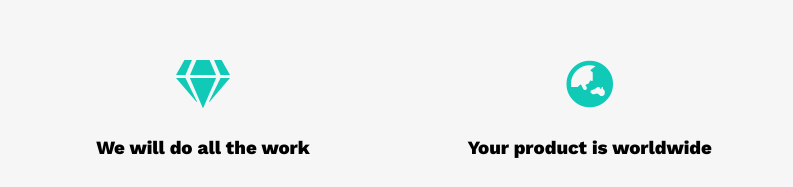
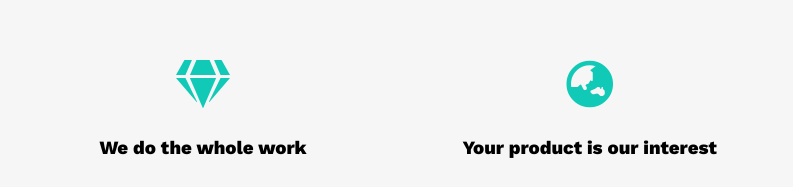
Before and after one commit to mmbhb123/HTML1, a plain HTML site: page index.html in a window 1280 px wide. Shown: the part 820-1007 px from the top of the page, 437-1230 px from the left. Drawn offline with nearby package versions, Linux system fonts and the light colour scheme.

Commit message:
Add files via upload

```diff
--- a/index.html
+++ b/index.html
@@ -5,7 +5,7 @@
     <meta charset="UTF-8">
     <meta http-equiv="X-UA-Compatible" content="IE=edge">
     <meta name="viewport" content="width=device-width, initial-scale=1.0">
-    <title>Leon Template One</title>
+    <title>Leon Company- Mahmoud</title>
     <!-- Main CSS file -->
     <link rel="stylesheet" href="css/leon.css">
     <!-- global normalize -->
@@ -37,7 +37,7 @@
                 <ul>
                     <li> <a href="#Services">Services</a></li>
                     <li><a href="#Portfolio">Portfolio</a></li>
-                    <li><a href="#About">About</a></li>
+                    <li><a href="#About">About Us</a></li>
                     <li><a href="#Contact">Contact</a></li>
                     <li><a href="#Contact">Careers</a></li>
                 </ul>
@@ -68,7 +68,7 @@
             </div>
             <div class="feat">
                 <i class='fas fa-gem fa-3x'></i>
-                <h3>We will do all the work</h3>
+                <h3>We do the whole work</h3>
                 <p>Lorem ipsum dolor sit amet, consectetur adipisicing elit. Quos, soluta maxime. Nesciunt numquam
                     officiis repudiandae quae alias, eveniet facere perferendis non dicta adipisci laboriosam fugit
                     laborum, cumque quo, mollitia accusamus.
@@ -77,7 +77,7 @@
             </div>
             <div class="feat">
                 <i class='fas fa-globe-asia fa-3x'></i>
-                <h3>Your product is worldwide</h3>
+                <h3>Your product is our interest</h3>
                 <p>Lorem ipsum dolor sit amet, consectetur adipisicing elit. Quos, soluta maxime. Nesciunt numquam
                     officiis repudiandae quae alias, eveniet facere perferendis non dicta adipisci laboriosam fugit
                     laborum, cumque quo, mollitia accusamus.
```
